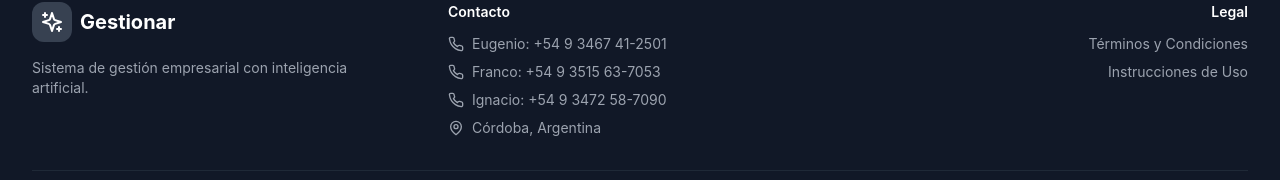
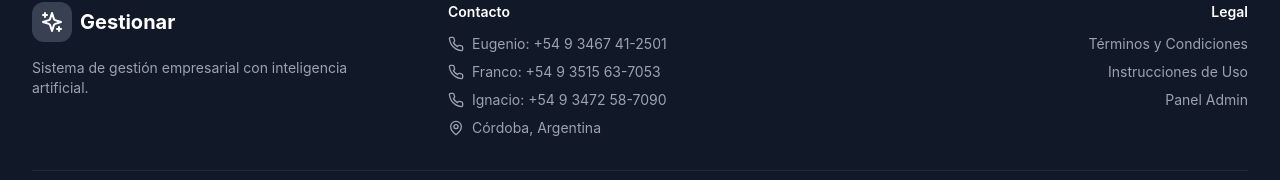
Before and after one commit to frandgalvan-oss/gestionar.app, a React (Vite) app: page / in a window 1280 px wide. Shown: the part 5209-5389 px from the top of the page. Built offline with nearby package versions, Linux system fonts and the light colour scheme; no server answers.

Commit message:
Add: Agregar enlace al panel de administración en el Footer

```diff
--- a/src/components/Footer.jsx
+++ b/src/components/Footer.jsx
@@ -55,6 +55,9 @@ const Footer = () => {
               <Link to="/instrucciones" className="block text-gray-400 text-sm hover:text-white transition-colors">
                 Instrucciones de Uso
               </Link>
+              <Link to="/admin/suscripciones" className="block text-gray-400 text-sm hover:text-white transition-colors">
+                Panel Admin
+              </Link>
             </div>
           </div>
         </div>
```
